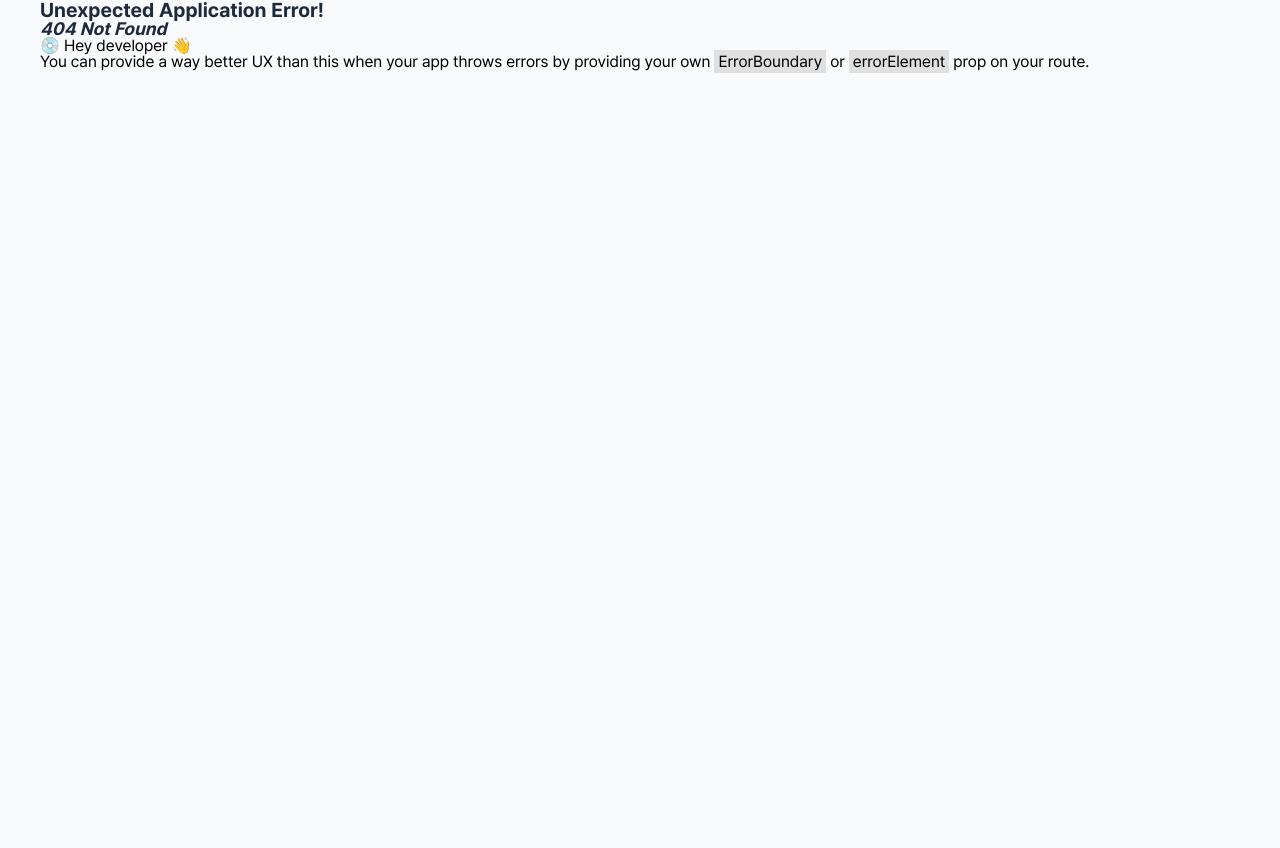
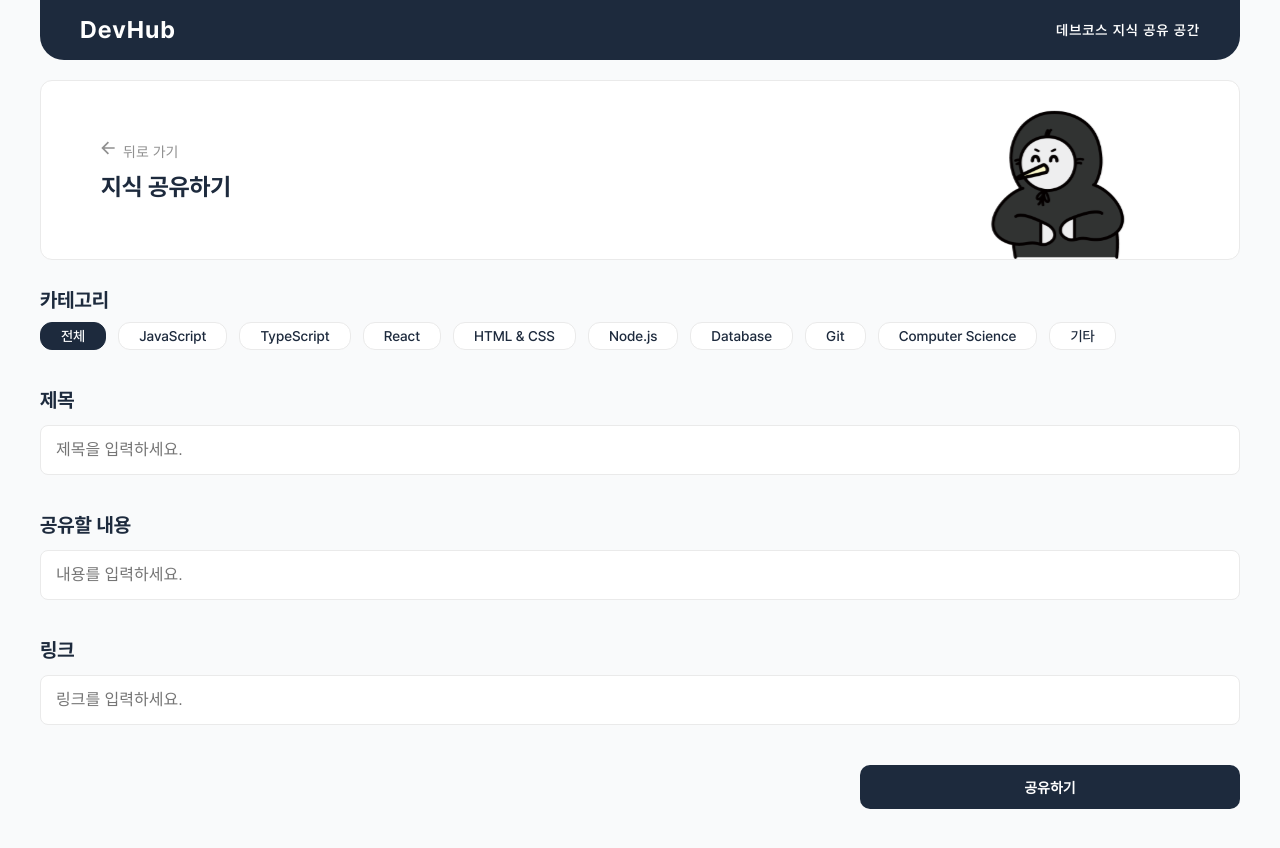
Before and after one commit to Team-DevHub/dev-hub-front, a React (Vite) app: page /create-post in a window 1280 px wide. Before the commit this address had no page. Shown: the top 848 px of the page. Before the commit the page ends 800 px from the top, so only its background shows below. Built offline with nearby package versions, Linux system fonts and the light colour scheme.

Commit message:
[feat/#19] 게시글 작성 페이지

```diff
--- a/src/App.tsx
+++ b/src/App.tsx
@@ -10,7 +10,7 @@ import FindPasswordForm from './components/account/FindPasswordForm';
 import ResetPasswordForm from './components/account/ResetPasswordForm';
 import HomePage from './pages/HomePage';
 import MyPage from './pages/MyPage';
-import PostModal from './components/modal/PostModal';
+import CreatePost from './pages/CreatePost';
 
 const router = createBrowserRouter([
   {
@@ -31,8 +31,8 @@ const router = createBrowserRouter([
         element: <MyPage />,
       },
       {
-        path: 'test',
-        element: <PostModal />,
+        path: 'create-post',
+        element: <CreatePost />,
       },
     ],
   },
--- a/src/components/common/Category.tsx
+++ b/src/components/common/Category.tsx
@@ -1,12 +1,17 @@
-import { categories } from "@/data/categories";
-import styled from "styled-components";
-import Tag from "./Tag";
-import { useState } from "react";
+import React, { useState } from 'react';
+import styled from 'styled-components';
+import { categories } from '@/data/categories';
+import Tag from './Tag';
 
-function Category() {
-  const [selected, setSelected] = useState(categories[0].id);
+interface CategoryProps {
+  width?: string;
+}
+
+const Category: React.FC<CategoryProps> = ({ width = '650px' }) => {
+  const [selected, setSelected] = useState<number>(categories[0].id);
+
   return (
-    <Container>
+    <Container width={width}>
       <h2>카테고리</h2>
       <TagContainer>
         {categories.map((data) => (
@@ -20,12 +25,16 @@ function Category() {
       </TagContainer>
     </Container>
   );
-}
+};
 
 export default Category;
 
-const Container = styled.div`
-  width: 650px;
+interface ContainerProps {
+  width: string;
+}
+
+const Container = styled.div<ContainerProps>`
+  width: ${(props) => props.width};
   display: flex;
   flex-direction: column;
   gap: 12px;
--- /dev/null
+++ b/src/components/createPost/ContentInput.tsx
@@ -0,0 +1,38 @@
+import { useState } from 'react';
+import styled from 'styled-components';
+
+function ContentInput() {
+  const [value, setValue] = useState<string>('');
+
+  return (
+    <Container>
+      <h2>공유할 내용</h2>
+      <StyledInput
+        type='text'
+        value={value}
+        placeholder='내용를 입력하세요.'
+        onChange={(e) => setValue(e.target.value)}
+      />
+    </Container>
+  );
+}
+
+export default ContentInput;
+
+const Container = styled.div`
+  width: 100%;
+  display: flex;
+  flex-direction: column;
+  gap: 15px;
+`;
+
+const StyledInput = styled.input`
+  width: 100%;
+  padding: 15px;
+
+  color: ${({ theme }) => theme.color_textBlack};
+  font-size: ${({ theme }) => theme.fontSize_md};
+  background-color: ${({ theme }) => theme.color_bgWhite};
+  border: 1px solid ${({ theme }) => theme.color_borderGray};
+  border-radius: 8px;
+`;
--- /dev/null
+++ b/src/components/createPost/LinkInput.tsx
@@ -0,0 +1,37 @@
+import { useState } from 'react';
+import styled from 'styled-components';
+
+function LinkInput() {
+  const [value, setValue] = useState<string>('');
+  return (
+    <Container>
+      <h2>링크</h2>
+      <StyledInput
+        type='text'
+        value={value}
+        placeholder='링크를 입력하세요.'
+        onChange={(e) => setValue(e.target.value)}
+      />
+    </Container>
+  );
+}
+
+export default LinkInput;
+
+const Container = styled.div`
+  width: 100%;
+  display: flex;
+  flex-direction: column;
+  gap: 15px;
+`;
+
+const StyledInput = styled.input`
+  width: 100%;
+  padding: 15px;
+
+  color: ${({ theme }) => theme.color_textBlack};
+  font-size: ${({ theme }) => theme.fontSize_md};
+  background-color: ${({ theme }) => theme.color_bgWhite};
+  border: 1px solid ${({ theme }) => theme.color_borderGray};
+  border-radius: 8px;
+`;
--- /dev/null
+++ b/src/components/createPost/TitleInput.tsx
@@ -0,0 +1,37 @@
+import { useState } from 'react';
+import styled from 'styled-components';
+
+function TitleInput() {
+  const [value, setValue] = useState<string>('');
+  return (
+    <Container>
+      <h2>제목</h2>
+      <StyledInput
+        type='text'
+        value={value}
+        placeholder='제목을 입력하세요.'
+        onChange={(e) => setValue(e.target.value)}
+      />
+    </Container>
+  );
+}
+
+export default TitleInput;
+
+const Container = styled.div`
+  width: 100%;
+  display: flex;
+  flex-direction: column;
+  gap: 15px;
+`;
+
+const StyledInput = styled.input`
+  width: 100%;
+  padding: 15px;
+
+  color: ${({ theme }) => theme.color_textBlack};
+  font-size: ${({ theme }) => theme.fontSize_md};
+  background-color: ${({ theme }) => theme.color_bgWhite};
+  border: 1px solid ${({ theme }) => theme.color_borderGray};
+  border-radius: 8px;
+`;
--- /dev/null
+++ b/src/pages/CreatePost.tsx
@@ -0,0 +1,46 @@
+import styled from 'styled-components';
+import Category from '@/components/common/Category';
+import TitleInput from '@/components/createPost/TitleInput';
+import LinkInput from '@/components/createPost/LinkInput';
+import ContentInput from '@/components/createPost/ContentInput';
+import Banner from '@/components/common/Banner';
+import FormButton from '@/components/common/FormInput/FormButton';
+
+function CreatePost() {
+  return (
+    <Container>
+      <Banner hasBackBtn={true} title={'지식 공유하기'} />
+      <FormWrapper>
+        <Category width='100%' />
+        <TitleInput />
+        <ContentInput />
+        <LinkInput />
+        <ButtonWrapper>
+          <FormButton text='공유하기' fontSize='14px' onClick={() => {}} />
+        </ButtonWrapper>
+      </FormWrapper>
+    </Container>
+  );
+}
+
+export default CreatePost;
+
+const Container = styled.div`
+  width: 100%;
+
+  display: flex;
+  flex-direction: column;
+  gap: 10px;
+  padding: 0 0 100px;
+`;
+
+const FormWrapper = styled.div`
+  display: flex;
+  flex-direction: column;
+  gap: 40px;
+`;
+
+const ButtonWrapper = styled.div`
+  display: flex;
+  justify-content: flex-end;
+`;
--- a/src/pages/HomePage.tsx
+++ b/src/pages/HomePage.tsx
@@ -25,7 +25,7 @@ function HomePage() {
       <Container>
         <Content>
           <TopBar>
-            <Category />
+            <Category width='650px' />
             <SearchInput />
           </TopBar>
           <PostList totalPosts={postDummy.length} postData={posts} />
```
